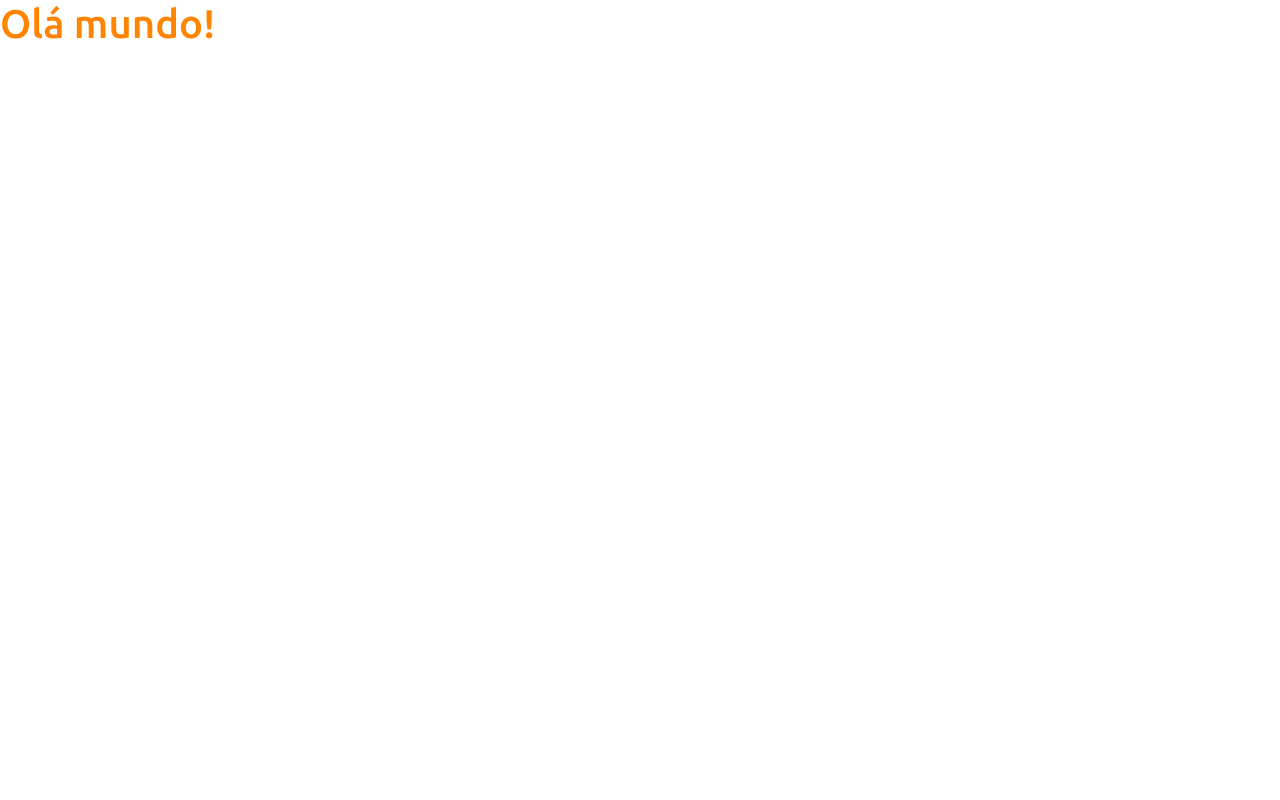
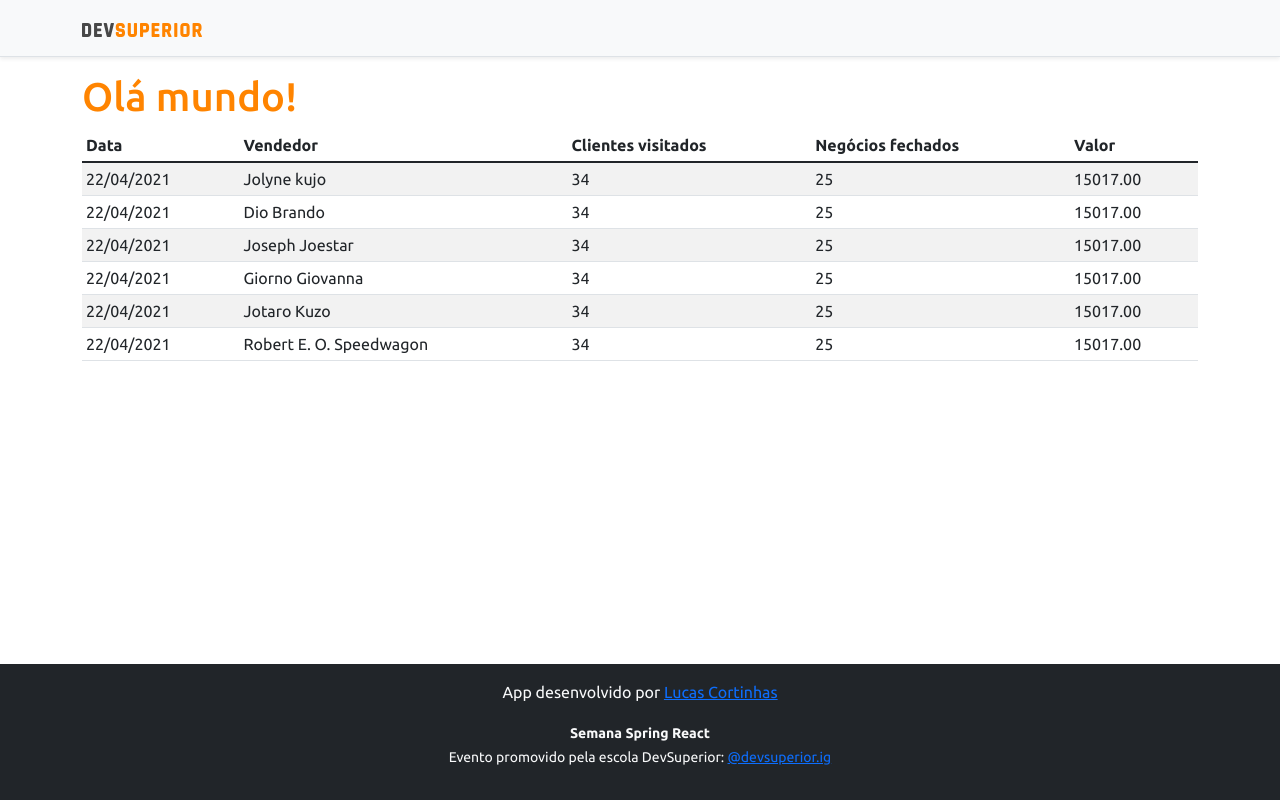
Before and after one commit to cortinhas30/projeto-sds4, a React (Create React App) app in the folder frontend/: page / in a window 1280 px wide. Built offline with nearby package versions, Linux system fonts and the light colour scheme.

Commit message:
Basic static components

```diff
--- a/frontend/src/App.tsx
+++ b/frontend/src/App.tsx
@@ -1,10 +1,18 @@
+import DataTable from "components/DataTable";
+import Footer from "components/Footer";
+import NavBar from "components/NavBar";
 
 
 function App() {
   return (
-    <div>
-      <h1 className="text-primary">Olá mundo!</h1>
-    </div>
+    <>
+      <NavBar />
+      <div className="container">
+        <h1 className="text-primary">Olá mundo!</h1>
+        <DataTable />
+      </div>
+      <Footer />
+    </>
   );
 }
 
--- /dev/null
+++ b/frontend/src/components/DataTable/index.tsx
@@ -0,0 +1,65 @@
+const DataTable = () => {
+    return (
+        <div className="table-responsive">
+            <table className="table table-striped table-sm">
+                <thead>
+                    <tr>
+                        <th>Data</th>
+                        <th>Vendedor</th>
+                        <th>Clientes visitados</th>
+                        <th>Negócios fechados</th>
+                        <th>Valor</th>
+                    </tr>
+                </thead>
+                <tbody>
+                    <tr>
+                        <td>22/04/2021</td>
+                        <td>Jolyne kujo</td>
+                        <td>34</td>
+                        <td>25</td>
+                        <td>15017.00</td>
+                    </tr>
+                    <tr>
+                        <td>22/04/2021</td>
+                        <td>Dio Brando</td>
+                        <td>34</td>
+                        <td>25</td>
+                        <td>15017.00</td>
+                    </tr>
+                    <tr>
+                        <td>22/04/2021</td>
+                        <td>Joseph Joestar</td>
+                        <td>34</td>
+                        <td>25</td>
+                        <td>15017.00</td>
+                    </tr>
+                    <tr>
+                        <td>22/04/2021</td>
+                        <td>Giorno Giovanna</td>
+                        <td>34</td>
+                        <td>25</td>
+                        <td>15017.00</td>
+                    </tr>
+                    <tr>
+                        <td>22/04/2021</td>
+                        <td>Jotaro Kuzo</td>
+                        <td>34</td>
+                        <td>25</td>
+                        <td>15017.00</td>
+                    </tr>
+                    <tr>
+                        <td>22/04/2021</td>
+                        <td>Robert E. O. Speedwagon</td>
+                        <td>34</td>
+                        <td>25</td>
+                        <td>15017.00</td>
+                    </tr>
+                </tbody>
+            </table>
+        </div>
+
+
+    );
+}
+
+export default DataTable;
--- /dev/null
+++ b/frontend/src/components/Footer/index.tsx
@@ -0,0 +1,14 @@
+const Footer = () => {
+    return (
+        <footer className="footer mt-auto py-3 bg-dark">
+            <div className="container">
+                <p className="text-light">App desenvolvido por <a href="https://www.linkedin.com/in/lucas-cortinhas-779860214/" target="_blank" rel="noreferrer">Lucas Cortinhas</a></p>
+                <p className="text-light"><small><strong>Semana Spring React</strong><br />
+                    Evento promovido pela escola DevSuperior: <a href="https://instagram.com/devsuperior.ig" target="_blank" rel="noreferrer">@devsuperior.ig</a></small></p>
+            </div>
+        </footer>
+
+    );
+}
+
+export default Footer;
--- /dev/null
+++ b/frontend/src/components/NavBar/index.tsx
@@ -0,0 +1,16 @@
+import ImgDsDark from 'assets/img/ds-dark.svg'
+
+const NavBar = () => {
+    return (
+        <div className="d-flex flex-column flex-md-row align-items-center p-3 px-md-4 mb-3 bg-light border-bottom shadow-sm">
+            <div className="container">
+                <nav className="my-2 my-md-0 mr-md-3">
+                    <img src={ImgDsDark} alt="DevSuperior" width="120" />
+                </nav>
+            </div>
+        </div>
+
+    );
+}
+
+export default NavBar;
```
Also changed, not shown: frontend/src/assets/img/ds-dark.svg (added).
